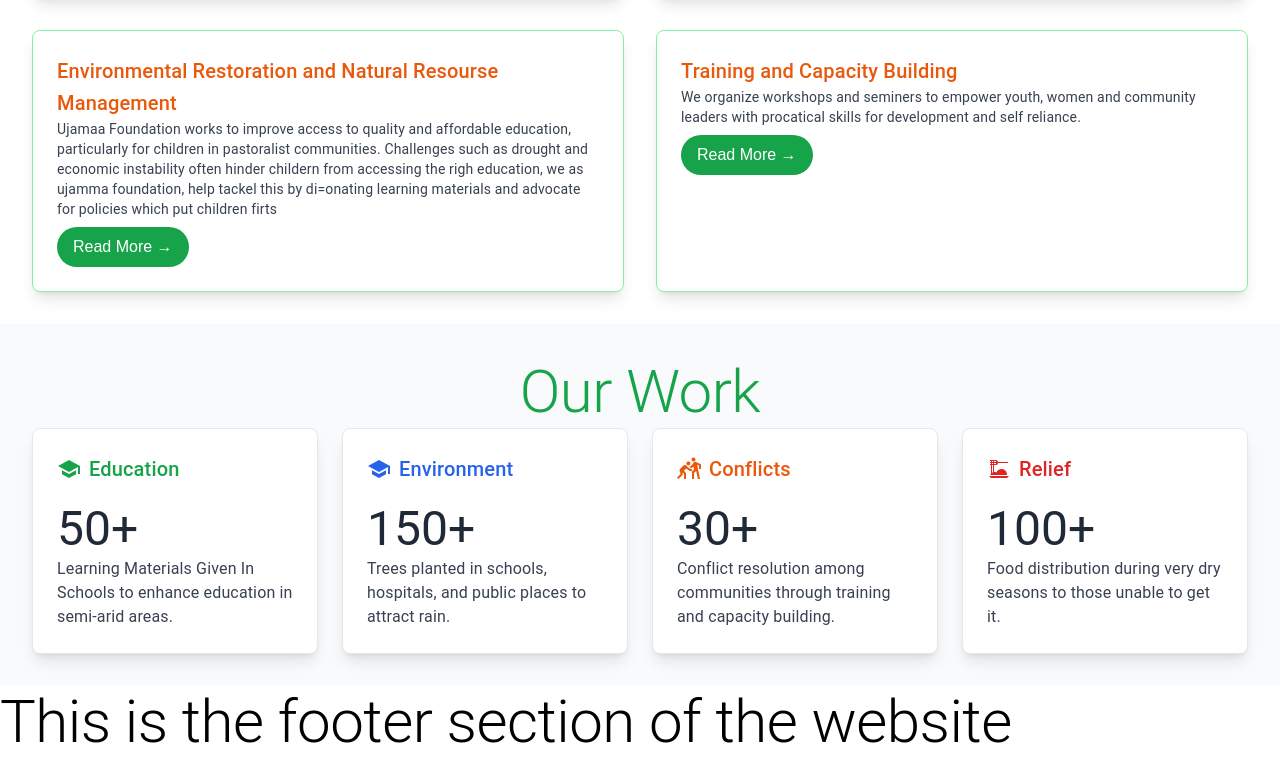
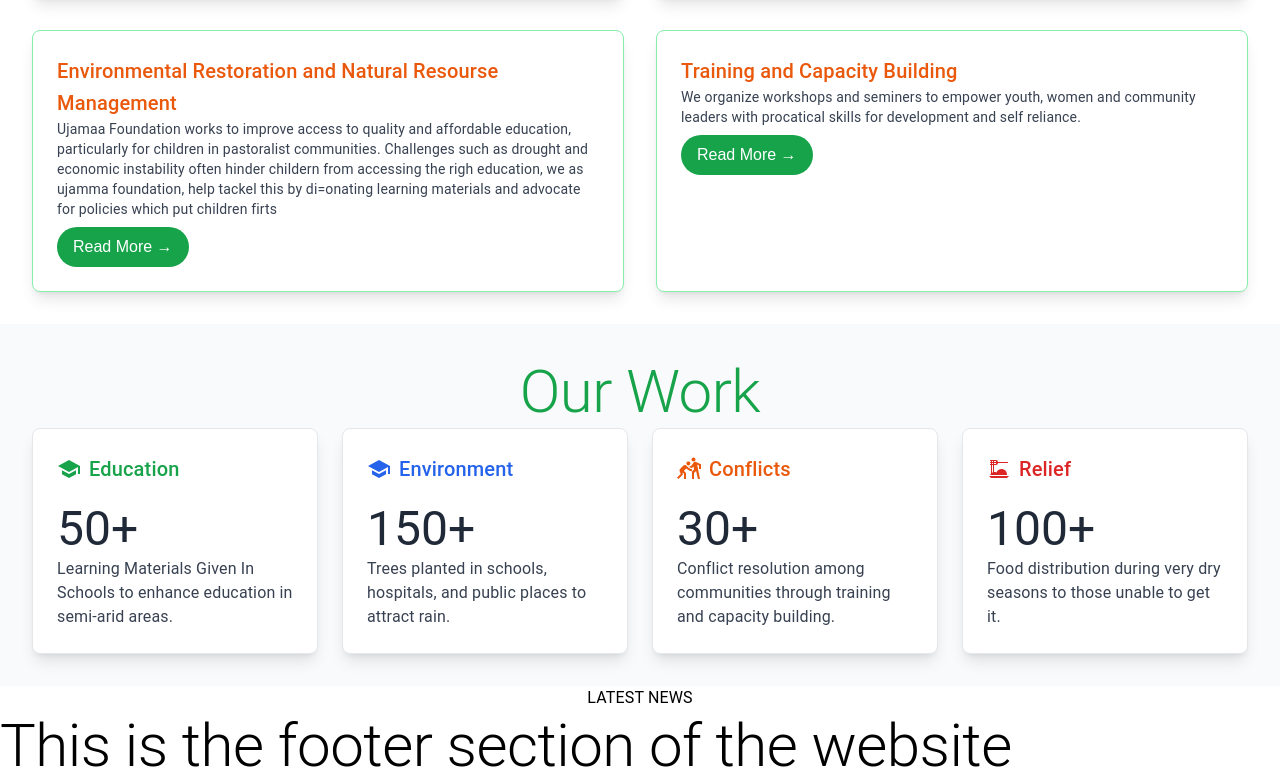
Before and after one commit to ahmednule/Ujamaa-Foundation, a Next.js app: page / in a window 1280 px wide. Shown: the part 1779-2561 px from the top of the page. Before the commit the page ends 2537 px from the top, so only its background shows below. Built offline with nearby package versions, Linux system fonts and the light colour scheme.

Commit message:
feature: created the latest neew page, then went ahead and nested it insid ethe /

```diff
--- a/src/app/page.tsx
+++ b/src/app/page.tsx
@@ -7,6 +7,7 @@ import AboutUs from "@components/components/AboutUs"
 import KeyPrograms from "@components/components/KeyPrograms"
 import Footer from "@components/components/Footer"
 import OurWork from "@components/components/ui/OurWork"
+import LatestNews from "@components/components/LatestNews"
 
 export default function Home() {
   return (
@@ -49,6 +50,7 @@ export default function Home() {
       <AboutUs/>
       <KeyPrograms/>
       <OurWork/>
+      <LatestNews/>
       <Footer/>
     </>
   );
--- /dev/null
+++ b/src/components/LatestNews.jsx
@@ -0,0 +1,8 @@
+import { Typography } from "@mui/material"
+export default function LatestNews(){
+    return(
+        <>
+        <Typography className="text-center">LATEST NEWS</Typography>
+        </>
+    )
+}
```
